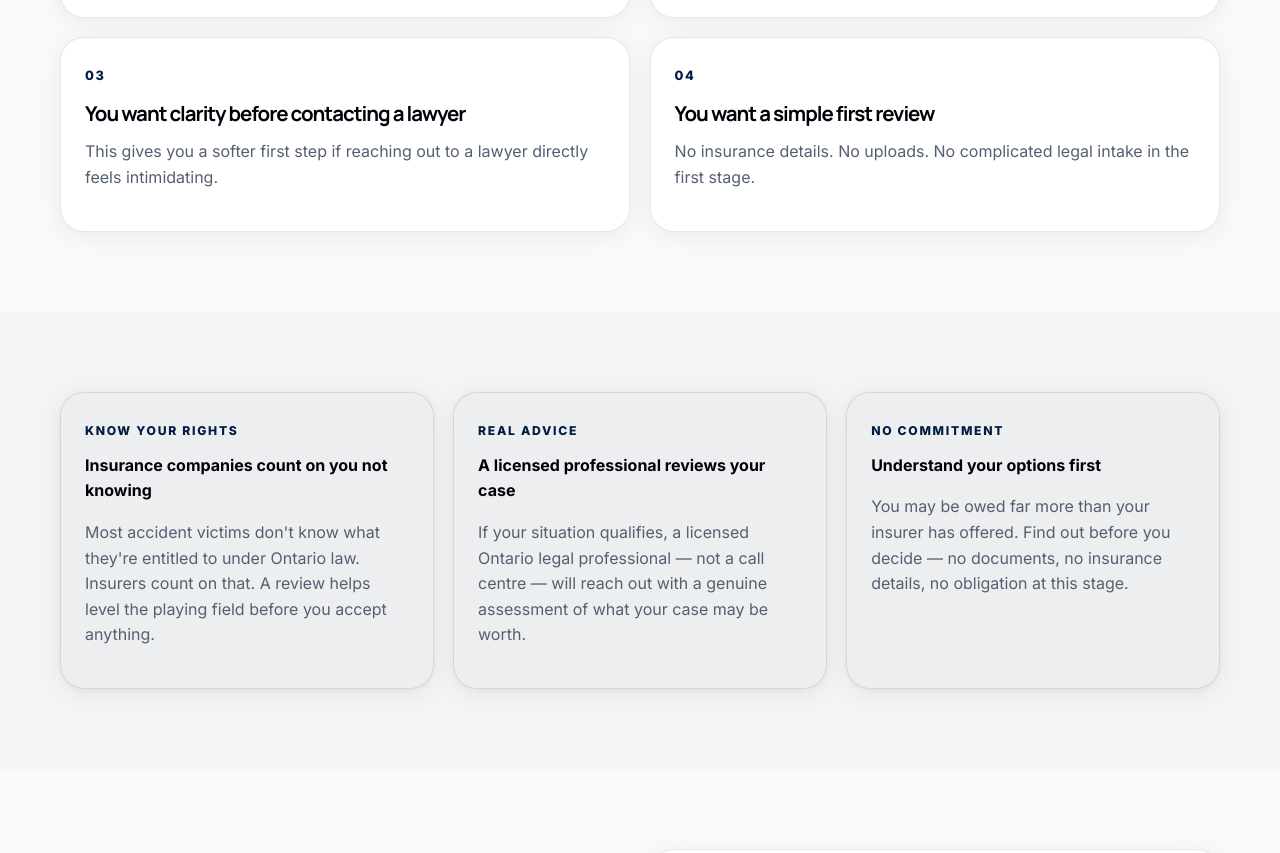
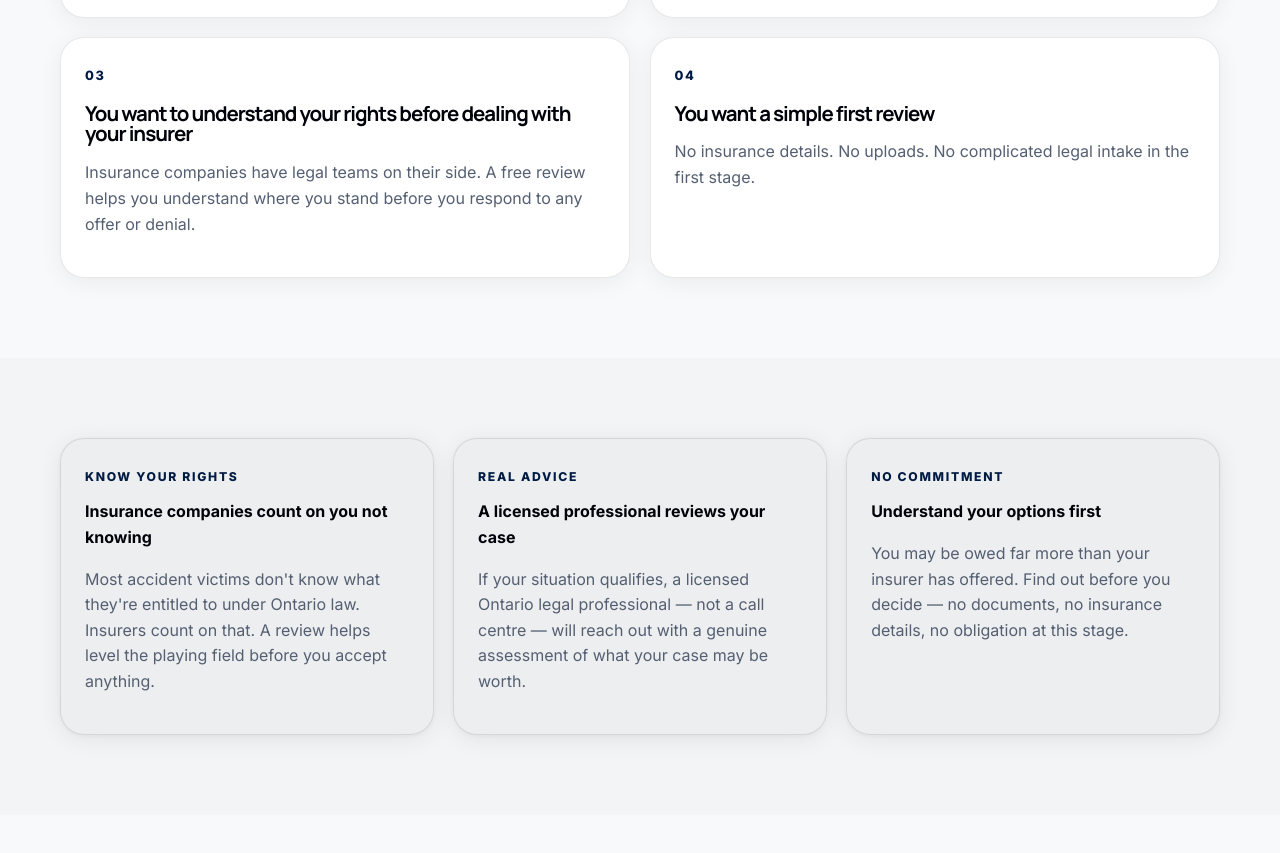
Before and after one commit to jyoung905/OARreal, a Next.js app: page / in a window 1280 px wide. Shown: the part 2089-2942 px from the top of the page. Built offline with nearby package versions, Linux system fonts and the light colour scheme.

Commit message:
Sharpen homepage messaging — emphasize licensed professional and insurance rights

```diff
--- a/components/FitSection.jsx
+++ b/components/FitSection.jsx
@@ -9,8 +9,8 @@ export function FitSection() {
       body: 'You want someone to review the basics before you decide whether to go further.'
     },
     {
-      title: 'You want clarity before contacting a lawyer',
-      body: 'This gives you a softer first step if reaching out to a lawyer directly feels intimidating.'
+      title: 'You want to understand your rights before dealing with your insurer',
+      body: 'Insurance companies have legal teams on their side. A free review helps you understand where you stand before you respond to any offer or denial.'
     },
     {
       title: 'You want a simple first review',
```
